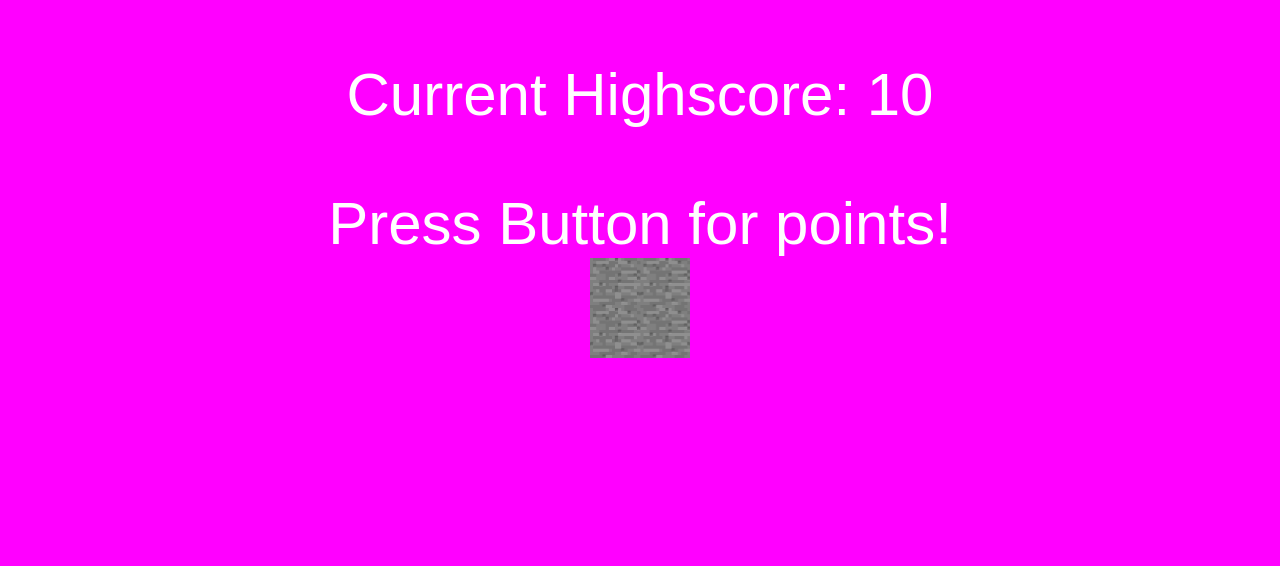
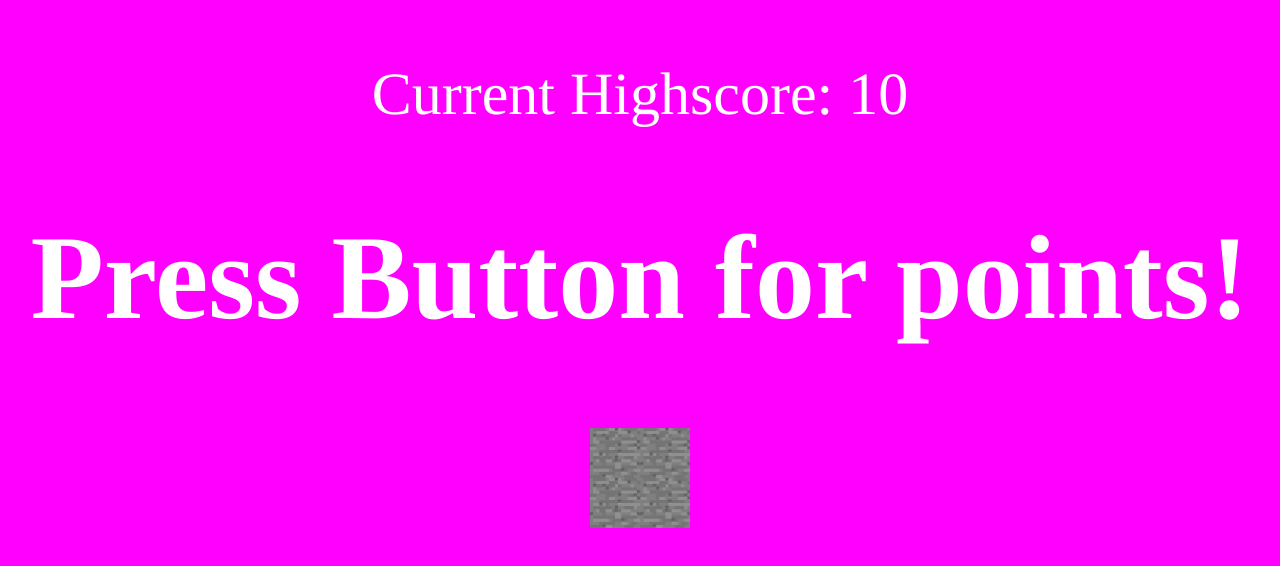
Before and after one commit to taytayfujif/button-clicker-game, a plain HTML site: page index.html in a window 1280 px wide. Drawn offline with Linux system fonts and the light colour scheme.

Commit message:
simplify
Simply code for workshop at punahou

```diff
--- a/index.html
+++ b/index.html
@@ -6,8 +6,7 @@
 </head>
 <body>
 	<p id='hiscore'>Current Highscore: 10</p>
-	Press Button for points!
-	<br>
+	<h1>Press Button for points!</h1>
 	<input onclick="press()" type="image" id="button" src="stone.png">
 	<p id="score"></p>
 <script type="text/javascript" src="app.js"></script>
--- a/style.css
+++ b/style.css
@@ -1,6 +1,6 @@
 body {
 	background-color: magenta;
-	font-family: sans-serif;
+	font-family: times;
 	font-size: 60px;
 	color: white;
 	text-align: center;
```
Also changed, not shown: button.jpg (deleted).
